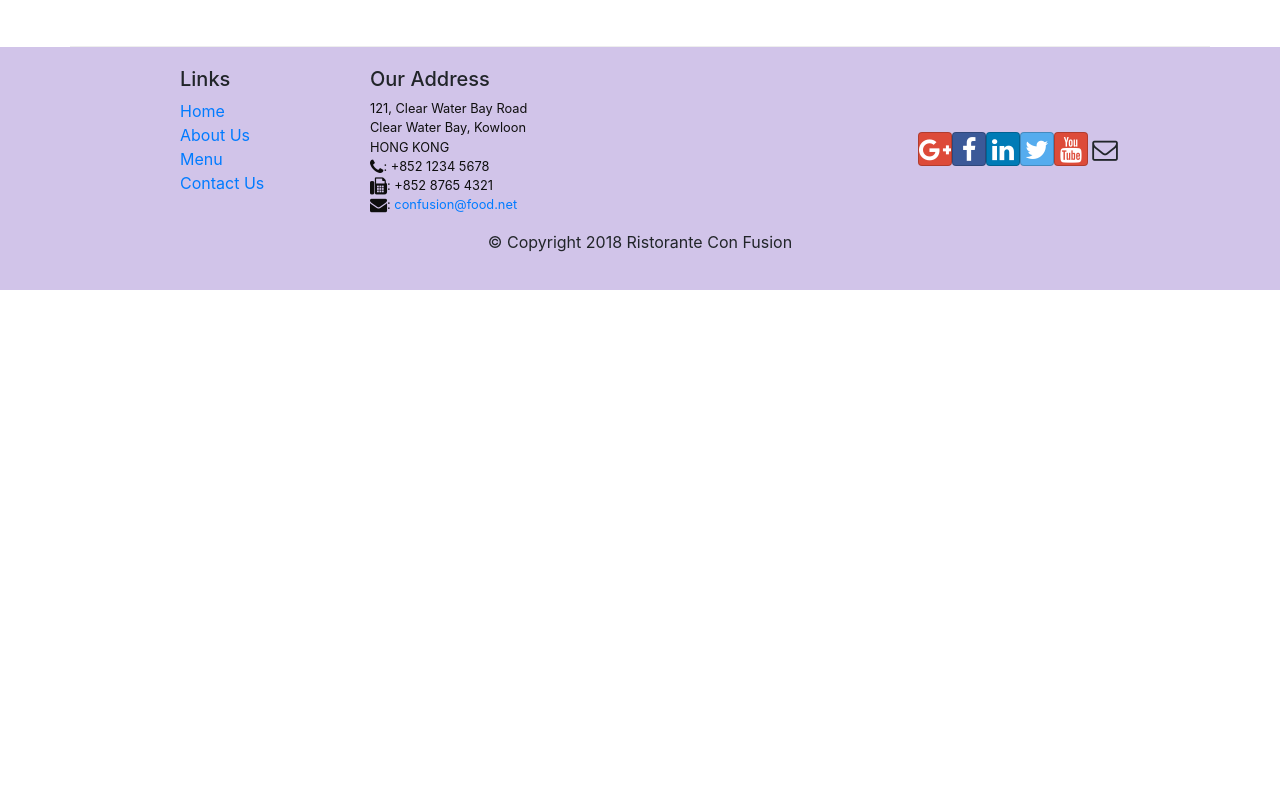
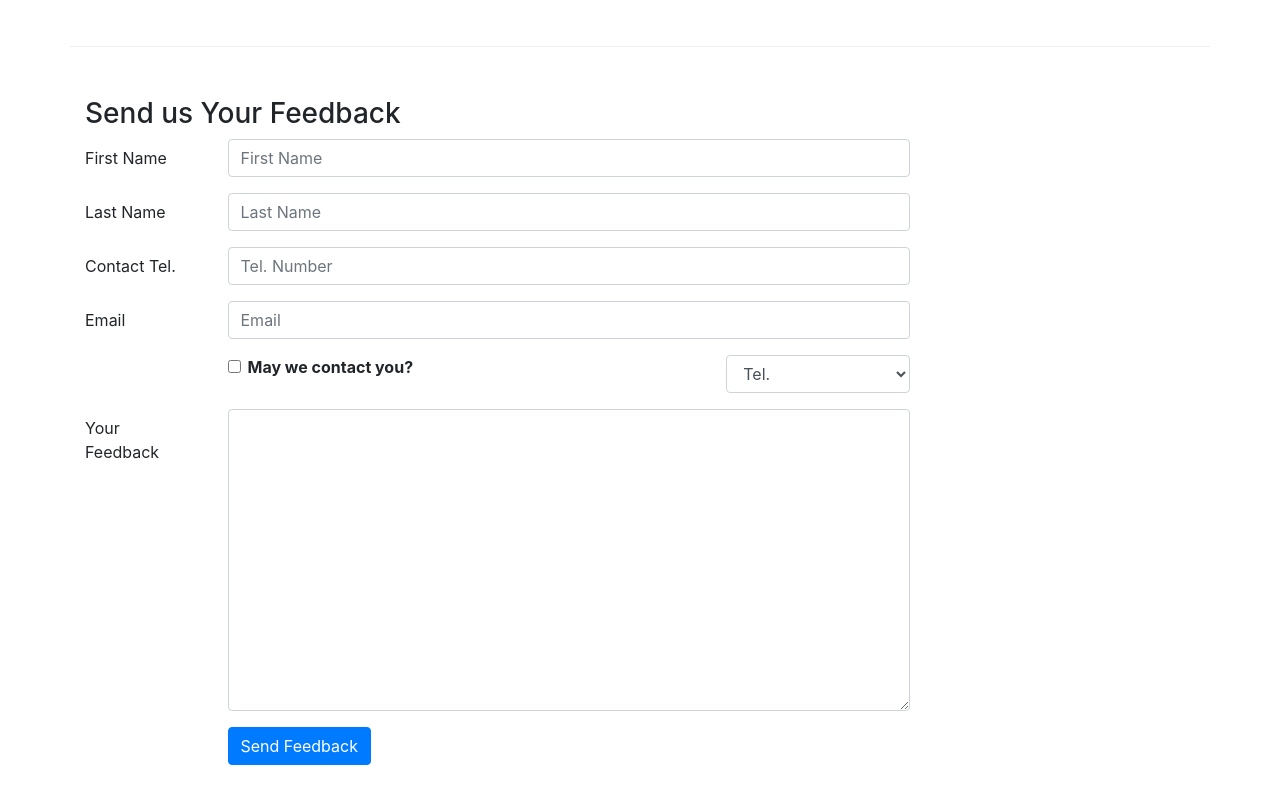
Before and after one commit to slfiene/React_Confusion, a React (Create React App) app: page /contactus in a window 1280 px wide. Shown: the part 820-1620 px from the top of the page. Before the commit the page ends 1110 px from the top, so only its background shows below. Built offline with nearby package versions, Linux system fonts and the light colour scheme.

Commit message:
ControlForms

```diff
--- a/src/components/ContactComponent.js
+++ b/src/components/ContactComponent.js
@@ -1,8 +1,39 @@
-import React from 'react';
-import { Breadcrumb, BreadcrumbItem } from 'reactstrap';
+import React, {Component} from 'react';
+import { Breadcrumb, BreadcrumbItem, Button, Form, FormGroup, Label, Input, Col } from 'reactstrap';
 import { Link } from 'react-router-dom';
 
-function Contact(props) {
+class Contact extends Component {
+
+constructor(props) {
+    super(props);
+    this.state = {
+        firstname: '',
+        lastname: '',
+        telnum: '',
+        email: '',
+        agree: false,
+        contactType: 'Tel.',
+        message: ''
+    }
+    this.handleSubmit = this.handleSubmit.bind(this);
+    this.handleInputChange = this.handleInputChange.bind(this);
+}
+    handleInputChange(event){
+        const target = event.target;
+        const value = target.type === 'checkbox' ? target.checked : target.value;
+        const name = target.name;
+
+        this.setState({
+            [name]: value
+        });
+    }
+
+    handleSubmit(event){
+        console.log("Current State is:" + JSON.stringify(this.state));
+        alert("Current State is:" + JSON.stringify(this.state));
+        event.preventDefault();
+    }
+    render() {
         return(
             <div className="container">
             <div className="row">
@@ -40,8 +71,83 @@
                         </div>
                     </div>
                 </div>
+                <div className='row row-content'>
+                    <div className="col-12">
+                        <h3>Send us Your Feedback</h3>
+                    </div>
+                    <div className="col-12 col-md-9">
+                    <Form onSubmit={this.handleSubmit}>
+                        <FormGroup row>
+                            <Label htmlFor="firstname" md={2}>First Name</Label>
+                            <Col md={10}>
+                                <Input type="text" id="firstname" name="firstname"
+                                    placeholder="First Name" value={this.state.firstname}
+                                    onChange={this.handleInputChange} />
+                            </Col>
+                        </FormGroup>
+                        <FormGroup row>
+                            <Label htmlFor="lastname" md={2}>Last Name</Label>
+                            <Col md={10}>
+                                <Input type="text" id="lastname" name="lastname"
+                                    placeholder="Last Name" value={this.state.lastname}
+                                    onChange={this.handleInputChange} />
+                            </Col>
+                        </FormGroup>
+                        <FormGroup row>
+                            <Label htmlFor="telnum" md={2}>Contact Tel.</Label>
+                            <Col md={10}>
+                                <Input type="tel" id="telnum" name="telnum"
+                                    placeholder="Tel. Number" value={this.state.telnum}
+                                    onChange={this.handleInputChange} />
+                            </Col>
+                        </FormGroup>
+                        <FormGroup row>
+                            <Label htmlFor="email" md={2}>Email</Label>
+                            <Col md={10}>
+                                <Input type="email" id="email" name="email"
+                                    placeholder="Email" value={this.state.email}
+                                    onChange={this.handleInputChange} />
+                            </Col>
+                        </FormGroup>
+                        <FormGroup row>
+                            <Col md={{size: 6, offset: 2}}>
+                            <FormGroup check>
+                                <Label check>
+                                    <Input type="checkbox" name="agree"
+                                        checked={this.state.agree}
+                                        onChange={this.handleInputChange} /> {' '}
+                                        <strong>May we contact you?</strong>
+                                </Label>
+                            </FormGroup>
+                            </Col>
+                            <Col md={{size: 3, offset: 1}}>
+                                <Input type="select" name="contactType"
+                                value={this.state.contactType}
+                                onChange={this.handleInputChange}>
+                                <option>Tel.</option>
+                                <option>Email</option>
+                                </Input>
+                            </Col>
+                        </FormGroup>
+                        <FormGroup row>
+                            <Label htmlFor="message" md={2}>Your Feedback</Label>
+                            <Col md={10}>
+                                <Input type="textarea" id="message" name="message"
+                                    rows="12" value={this.state.message}
+                                    onChange={this.handleInputChange} />
+                            </Col>
+                        </FormGroup>
+                        <FormGroup row>
+                            <Col md={{size: 10, offset: 2}}>
+                                <Button type="submit" color="primary">Send Feedback</Button>
+                            </Col>
+                        </FormGroup>
+                    </Form>
+                    </div>
+                </div>
             </div>
         );
     }
+}
 
 export default Contact;
```
Lines whose indentation alone changed are shown as unchanged.
